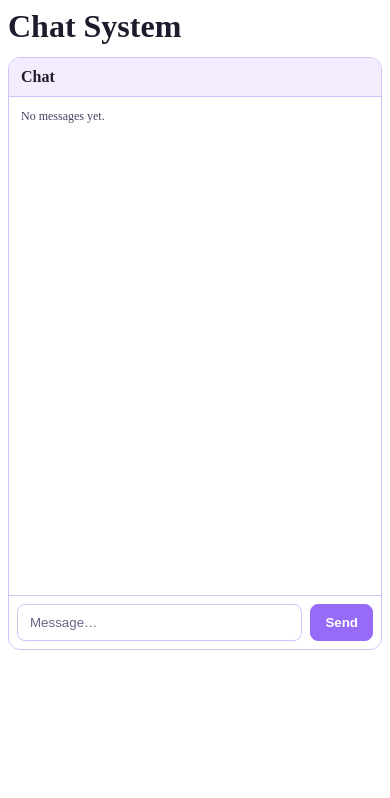
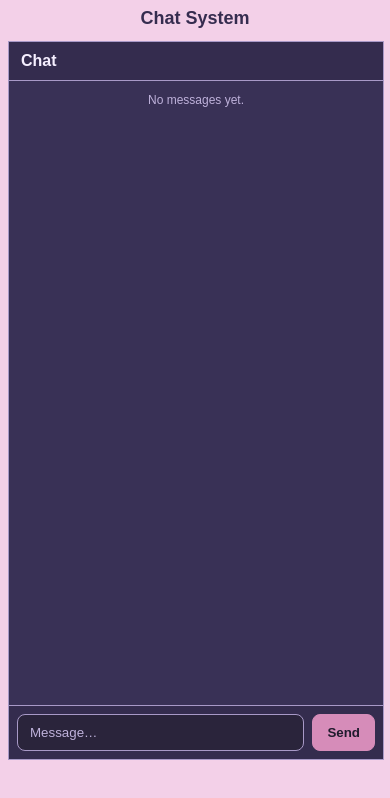
Before and after one commit to Zxhraee/Chat-System-Application, an Angular app in the folder frontend/: page /menu in a window 390 px wide. Shown: the top 798 px of the page. Built offline with nearby package versions, Linux system fonts and the light colour scheme.

Commit message:
Added Styling to menu screen and navbar styling

```diff
--- a/frontend/src/app/app.component.html
+++ b/frontend/src/app/app.component.html
@@ -10,7 +10,7 @@
   </div>
 
   <div class="right">
-    <span class="user-display">{{ user.username }} - <small>({{ user.role }})</small></span>
+    <span class="user-display">{{ user.username }} - <small>{{ user.role }}</small></span>
     <button type="button" (click)="logout()">Logout</button>
   </div>
 </header>
--- a/frontend/src/app/app.component.scss
+++ b/frontend/src/app/app.component.scss
@@ -1,11 +1,99 @@
-.topbar {
-    position: sticky; top: 0;
-    display: flex; justify-content: space-between; align-items: center;
-    gap: 12px; padding: 10px 16px; border-bottom: 1px solid #eee; background: #fff;
+.navbar {
+    display: flex;
+    align-items: center;
+    justify-content: space-between;
+    gap: 12px;
+    padding: 10px 16px;
+    background: #352c4f;
+    border-bottom: 1px solid #a899c7;
+    color: #f5efff;
+    margin-bottom: 16px;
+    font-size: 16px;
   }
-  .left, .right { display: flex; align-items: center; gap: 12px; }
-  a { text-decoration: none; padding: 4px 6px; border-radius: 6px; }
-  a.active { background: #f0f4ff; }
-  .who { opacity: 0.85; }
-  button { padding: 6px 10px; border: 1px solid #ddd; background: #fafafa; cursor: pointer; border-radius: 6px; }
-  button:hover { background: #f2f2f2; }
+
+  .navbar .left {
+    display: flex;
+    align-items: center;
+    gap: 12px;
+  }
+
+  .navbar .left a {
+    color: #f5efff;
+    text-decoration: none;
+    padding: 6px 10px;
+    border-radius: 8px;
+    border: 1px solid transparent;
+  }
+
+  .navbar .left a:hover,
+  .navbar .left a.active {
+    background: #4a3a5f;
+    border-color: #c49bc5;
+  }
+
+  .navbar .right {
+    margin-left: auto;
+    display: flex;
+    align-items: center;
+    gap: 12px;
+  }
+
+  .user-display {
+    color: #f5efff;
+  }
+
+  .user-display small {
+    color: #bfb2db;
+  }
+
+  .navbar button {
+    padding: 8px 12px;
+    border-radius: 8px;
+    border: 1px solid #d68cb9;
+    background: #d68cb9;
+    color: #1f1b2d;
+    font-weight: 600;
+    cursor: pointer;
+  }
+
+  .navbar button:hover {
+    filter: brightness(1.08);
+  }
+
+  .navbar button:focus-visible {
+    outline: none;
+    box-shadow: 0 0 0 3px rgba(214, 140, 185, 0.35);
+  }
+
+  /* Responsive font sizing */
+  @media (max-width: 900px) {
+    .navbar {
+      font-size: 15px;
+    }
+  }
+
+  @media (max-width: 768px) {
+    .navbar {
+      font-size: 14px;
+    }
+  }
+
+  @media (max-width: 640px) {
+    .navbar {
+      font-size: 13px;
+    }
+
+    .navbar {
+      flex-wrap: wrap;
+    }
+
+    .navbar .left {
+      flex: 1 1 auto;
+    }
+  }
+
+  @media (max-width: 480px) {
+    .navbar {
+      font-size: 12px;
+    }
+  }
--- a/frontend/src/app/pages/menu/menu.component.scss
+++ b/frontend/src/app/pages/menu/menu.component.scss
@@ -1,18 +1,18 @@
-$lilac-50: #faf6ff;
-$lilac-100: #f3ecff;
-$lilac-200: #d5c1fa;
-$lilac-500: #956bf8;
-$ink-900: #1f1b2d;
-$ink-700: #4a4263;
-$ink-500: #6c6386;
-$radius-md: 12px;
-$radius-sm: 8px;
+html, body, :host {
+  height: 100%;
+  margin: 0;
+  padding: 0;
+  overflow: hidden;
+  background: #c196b3;
+  font-family: Arial, sans-serif;
+}
 
 .app-title {
   margin-top: 0;
   margin-bottom: 12px;
   font-weight: 700;
-  color: $ink-900;
+  color: #352c4f;
+  text-align: center;
 }
 
 .chat-shell {
@@ -21,35 +21,37 @@ $radius-sm: 8px;
   display: flex;
   flex-direction: column;
   height: 70vh;
-  border: 1px solid $lilac-200;
-  border-radius: $radius-md;
+  border: 1px solid #a899c7;
+  border-radius: 12px;
   overflow: hidden;
-  background: white;
+  background: rgba(42, 36, 59, 0.92);
 
   .chat-header {
     padding: 10px 12px;
-    background: $lilac-100;
-    border-bottom: 1px solid $lilac-200;
+    background: rgba(53, 44, 79, 0.92);
+    border-bottom: 1px solid #a899c7;
     font-weight: 600;
-    color: $ink-900;
+    color: #f5efff;
   }
 
   .chat-body {
     flex: 1;
     overflow: auto;
     padding: 12px;
+    background: rgba(58, 49, 87, 0.92);
 
     .chat-empty {
-      color: $ink-700;
+      color: #bfb2db;
       font-size: 12px;
+      text-align: center;
     }
 
     .chat-message {
       margin-bottom: 12px;
       padding: 8px 10px;
-      background: $lilac-50;
-      border: 1px solid $lilac-200;
-      border-radius: $radius-sm;
+      background: #5a466d;
+      border: 1px solid #c49bc5;
+      border-radius: 8px;
 
       .chat-row {
         display: flex;
@@ -59,15 +61,16 @@ $radius-sm: 8px;
 
         .chat-author {
           font-weight: bold;
-          color: $ink-700;
-          background: $lilac-100;
+          color: #ffe0f1;
+          background: #7a628f;
           padding: 2px 8px;
           border-radius: 999px;
+          border: 1px solid #c49bc5;
         }
 
         .chat-text {
           flex: 1;
-          color: $ink-900;
+          color: #f5efff;
           white-space: pre-wrap;
         }
       }
@@ -75,7 +78,7 @@ $radius-sm: 8px;
       .chat-when {
         margin-top: 4px;
         font-size: 11px;
-        color: $ink-500;
+        color: #bfb2db;
       }
     }
   }
@@ -84,44 +87,64 @@ $radius-sm: 8px;
     display: flex;
     gap: 8px;
     padding: 8px;
-    border-top: 1px solid $lilac-200;
+    border-top: 1px solid #a899c7;
+    background: rgba(53, 44, 79, 0.92);
 
     .chat-input {
       flex: 1;
       padding: 10px 12px;
-      border: 1px solid $lilac-200;
-      border-radius: $radius-sm;
-      background: #fff;
-      color: $ink-900;
+      border: 1px solid #a899c7;
+      border-radius: 8px;
+      background: #2a243b;
+      color: #f5efff;
       outline: none;
 
       &::placeholder {
-        color: $ink-500;
+        color: #bfb2db;
       }
 
       &:focus {
-        border-color: $lilac-500;
-        box-shadow: 0 0 0 3px rgba(159, 121, 248, 0.45);
+        border-color: #d68cb9;
+        box-shadow: 0 0 0 3px rgba(214, 140, 185, 0.35);
       }
     }
 
     .chat-send {
       padding: 10px 14px;
-      border: 1px solid $lilac-500;
-      border-radius: $radius-sm;
-      background: $lilac-500;
-      color: #fff;
+      border: 1px solid #d68cb9;
+      border-radius: 8px;
+      background: #d68cb9;
+      color: #1f1b2d;
       cursor: pointer;
       font-weight: 600;
 
       &:hover {
-        filter: brightness(0.98);
+        filter: brightness(1.08);
       }
 
       &:focus-visible {
         outline: none;
-        box-shadow: 0 0 0 3px rgba(159, 121, 248, 0.45);
+        box-shadow: 0 0 0 3px rgba(214, 140, 185, 0.35);
       }
     }
   }
 }
+
+@media (max-width: 768px) {
+  .chat-shell {
+    width: 95%;
+    height: 80vh;
+  }
+}
+
+@media (max-width: 480px) {
+  .chat-shell {
+    width: 100%;
+    height: 85vh;
+    border-radius: 0;
+  }
+
+  .app-title {
+    font-size: 18px;
+  }
+}
--- a/frontend/src/styles.scss
+++ b/frontend/src/styles.scss
@@ -1 +1,4 @@
-/* You can add global styles to this file, and also import other style files */
+
+  body {
+    background-color: #f3d0e8 !important;
+  }
```
